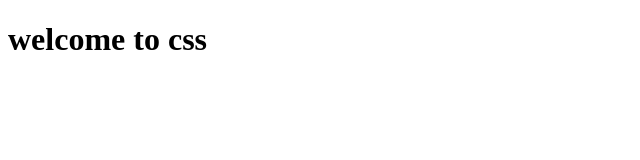
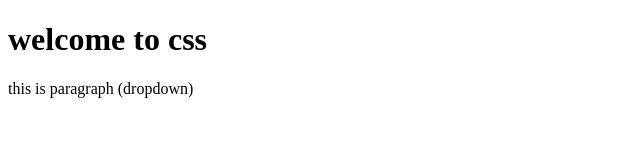
Before and after one commit to roshni-patel123/localrepo, a plain HTML site: page index.html in a window 1280 px wide. Shown: the whole page, without its empty margins (0-640 px from the left). Drawn offline with Linux system fonts and the light colour scheme.

Commit message:
add a new para

```diff
--- a/index.html
+++ b/index.html
@@ -7,5 +7,7 @@
 </head>
 <body>
     <h1>welcome to css</h1>
+    <p>this is paragraph (dropdown) </p>
+
 </body>
 </html>
```
